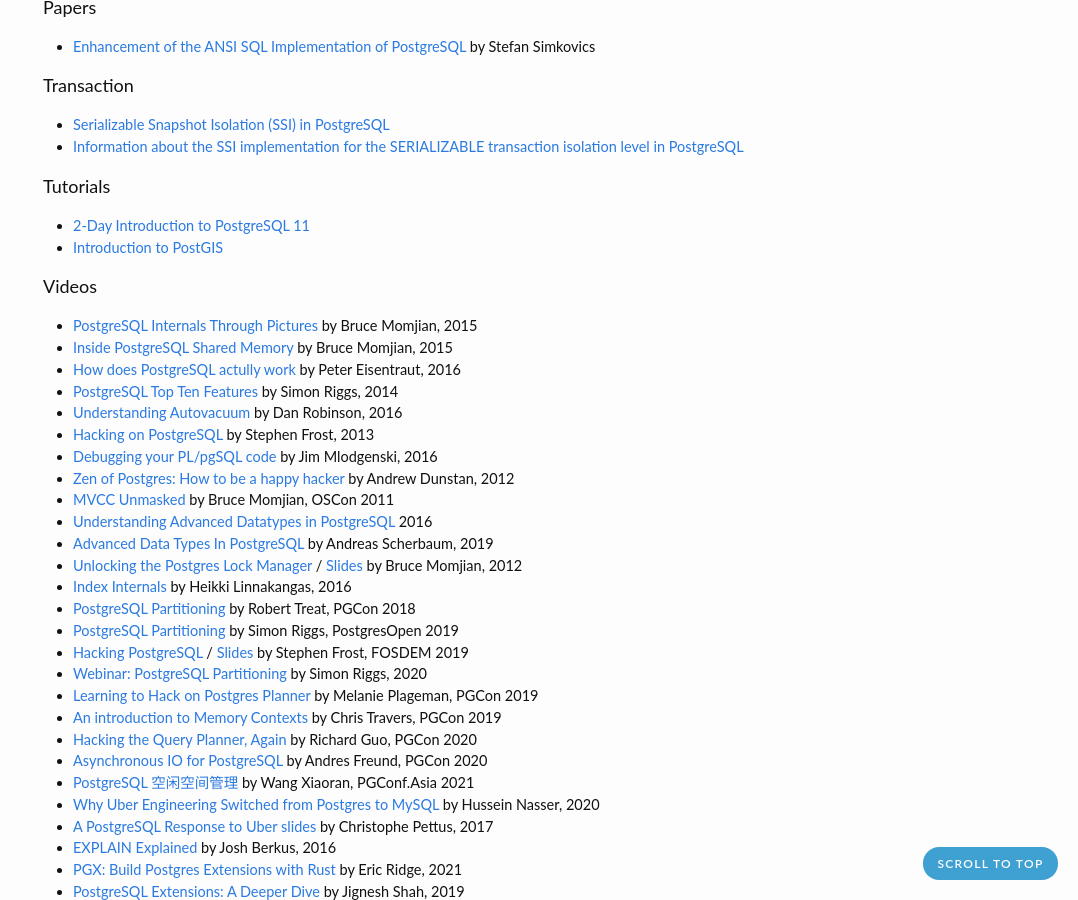
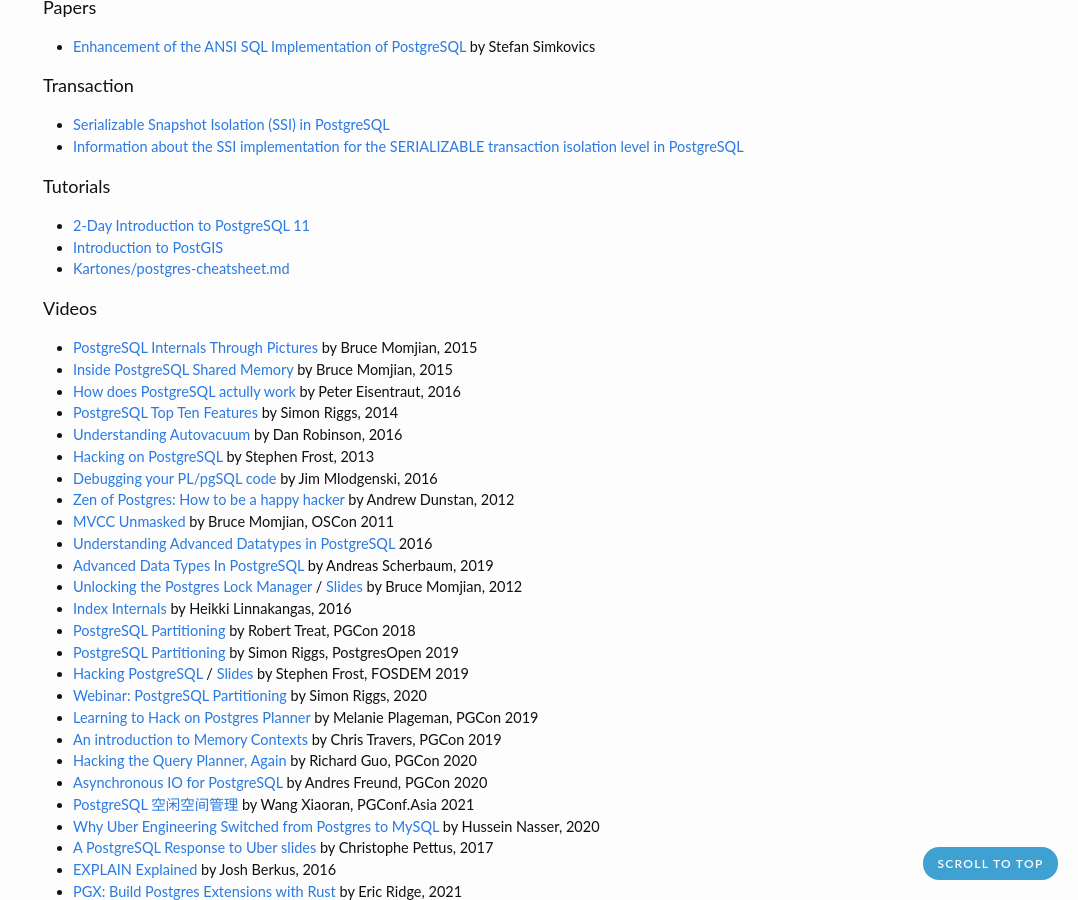
Before and after one commit to zhjwpku/zhjwpku.github.io, a Jekyll site: the page built from _posts/2022-07-12-awesome-postgres.md, in a window 1280 px wide and 900 px high, scrolled down 2592 px. Shown: the whole window, without its empty margins (202-1280 px from the left). Built offline with Jekyll 4.4.1, drawn with Linux system fonts in a browser that asks for light colours; comment, search, counter and statistics services are not loaded.

Commit message:
postgres cheatsheet
Signed-off-by: Zhao Junwang <zhjwpku@gmail.com>

```diff
--- a/_posts/2022-07-12-awesome-postgres.md
+++ b/_posts/2022-07-12-awesome-postgres.md
@@ -131,6 +131,7 @@
 
 - [2-Day Introduction to PostgreSQL 11](https://postgrespro.com/education/courses/2dINTRO)
 - [Introduction to PostGIS](https://postgis.net/workshops/postgis-intro/)
+- [Kartones/postgres-cheatsheet.md](https://gist.github.com/Kartones/dd3ff5ec5ea238d4c546)
 
 <h4>Videos</h4>
 
```
